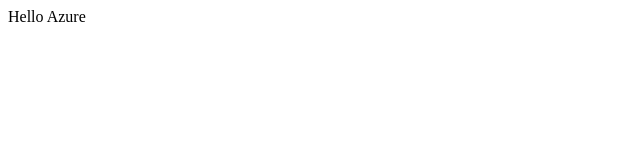
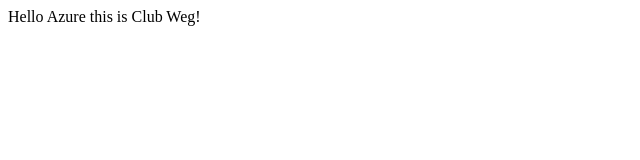
Before and after one commit to nick-wegner/azure, a plain HTML site: page index.html in a window 1280 px wide. Shown: the whole page, without its empty margins (0-640 px from the left). Drawn offline with Linux system fonts and the light colour scheme.

Commit message:
Updated Text

```diff
--- a/index.html
+++ b/index.html
@@ -2,6 +2,6 @@
     <head>
     </head>
     <body>
-        Hello Azure
+        Hello Azure this is Club Weg!
     </body>
 </htmL>
```
